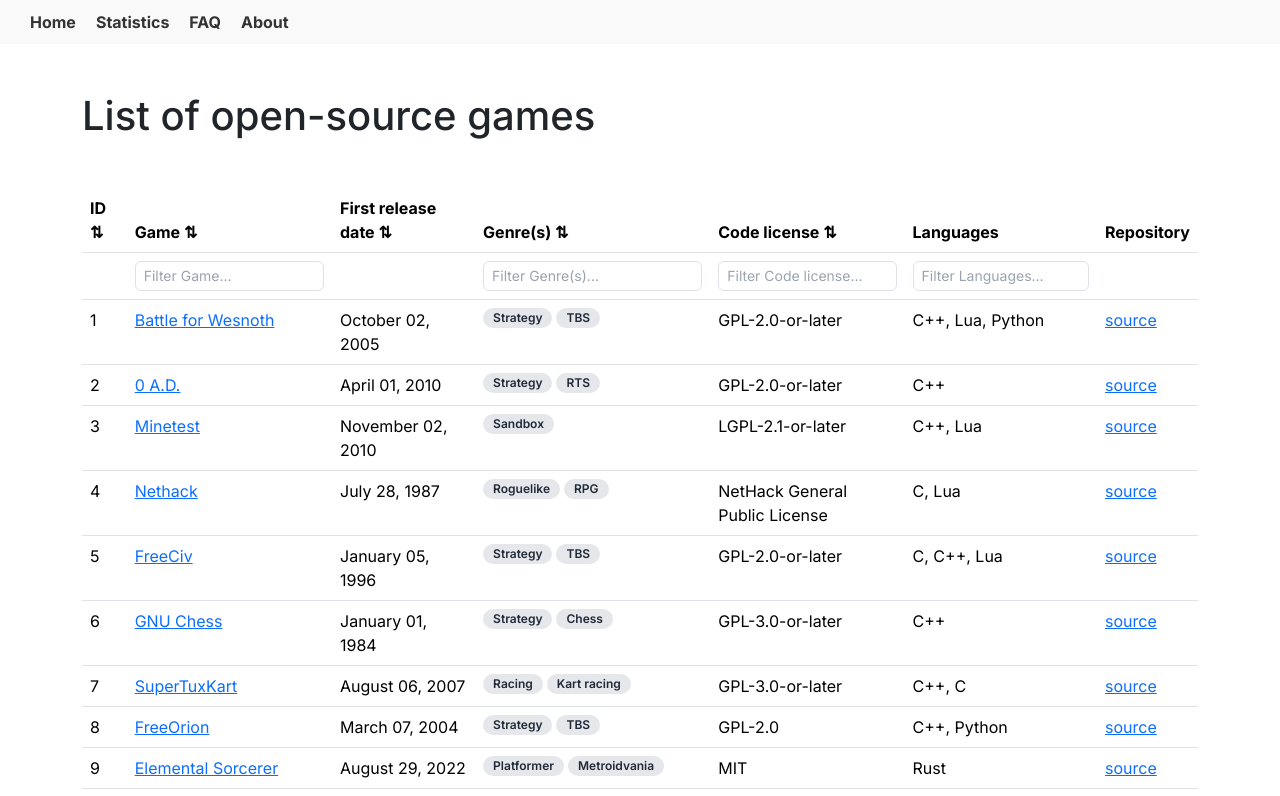
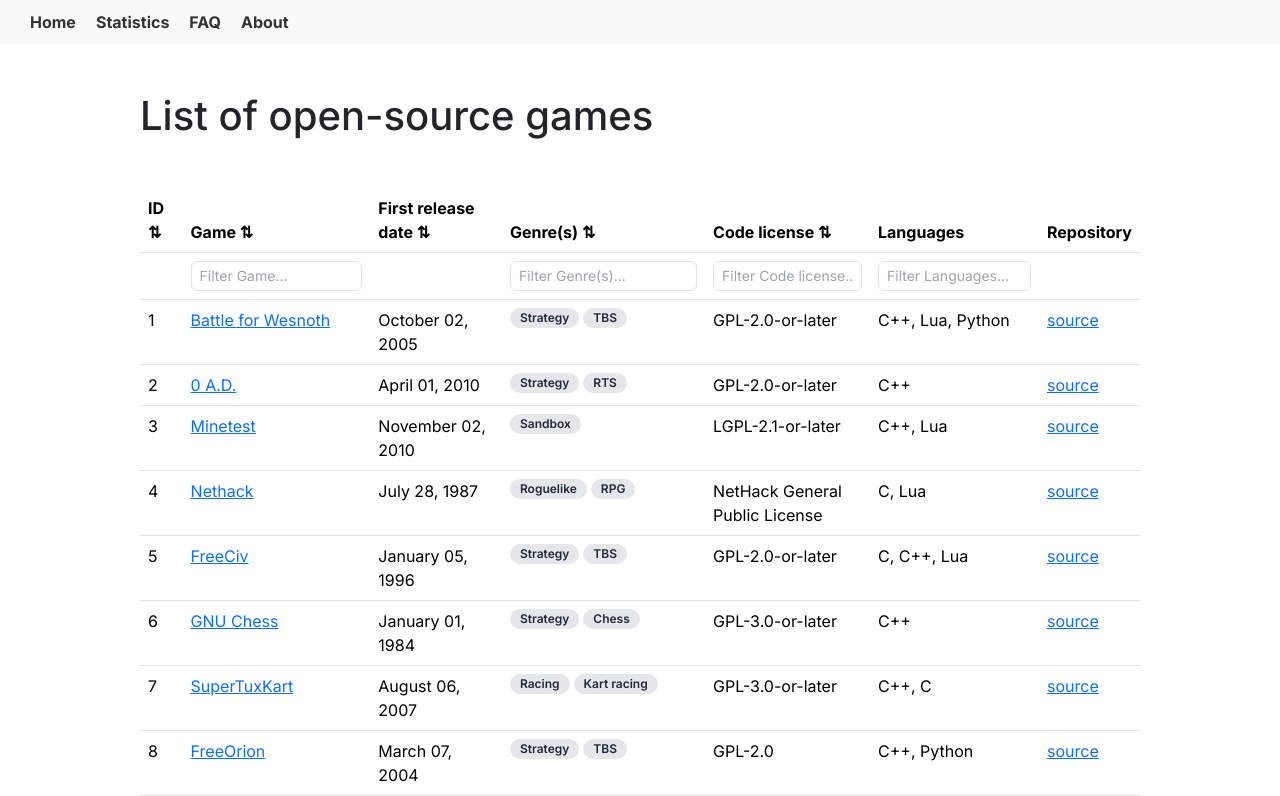
Before and after one commit to arthrp/oss-games-list, a Next.js app: page / in a window 1280 px wide. Shown: the top 796 px of the page. Built offline with nearby package versions, Linux system fonts and the light colour scheme.

Commit message:
Fix width and next version

```diff
--- a/app/globals.css
+++ b/app/globals.css
@@ -56,3 +56,7 @@
     @apply h-screen;
   }
 }
+
+.container {
+  max-width: 80% !important;
+}
--- a/package.json
+++ b/package.json
@@ -15,7 +15,7 @@
     "bootstrap": "^5.3.8",
     "chart.js": "^4.5.1",
     "date-fns": "4.1.0",
-    "next": "^15.5.7",
+    "next": "^16.0.7",
     "react": "^19.1.0",
     "react-chartjs-2": "^5.3.1",
     "react-dom": "^19.2.0"
```
Also changed, not shown: 1 other file (tests, documents, lock files or other folders).
